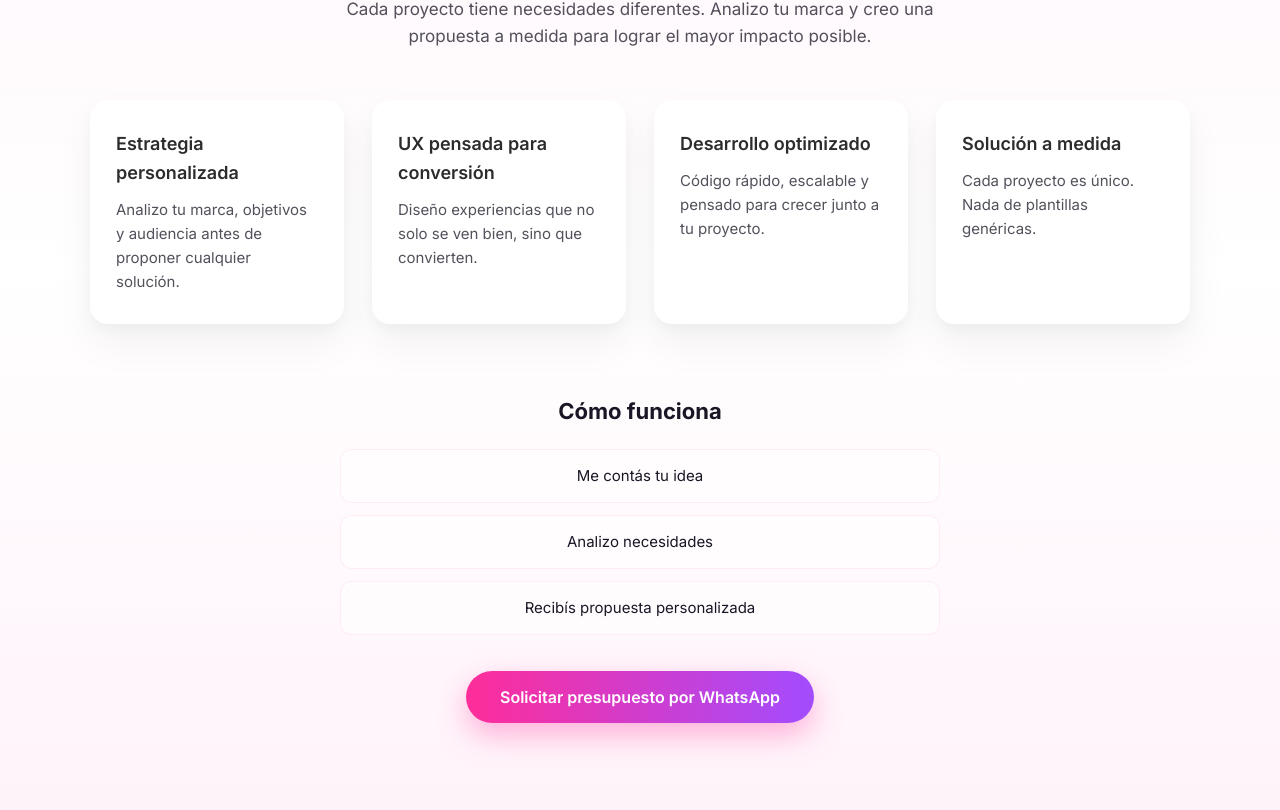
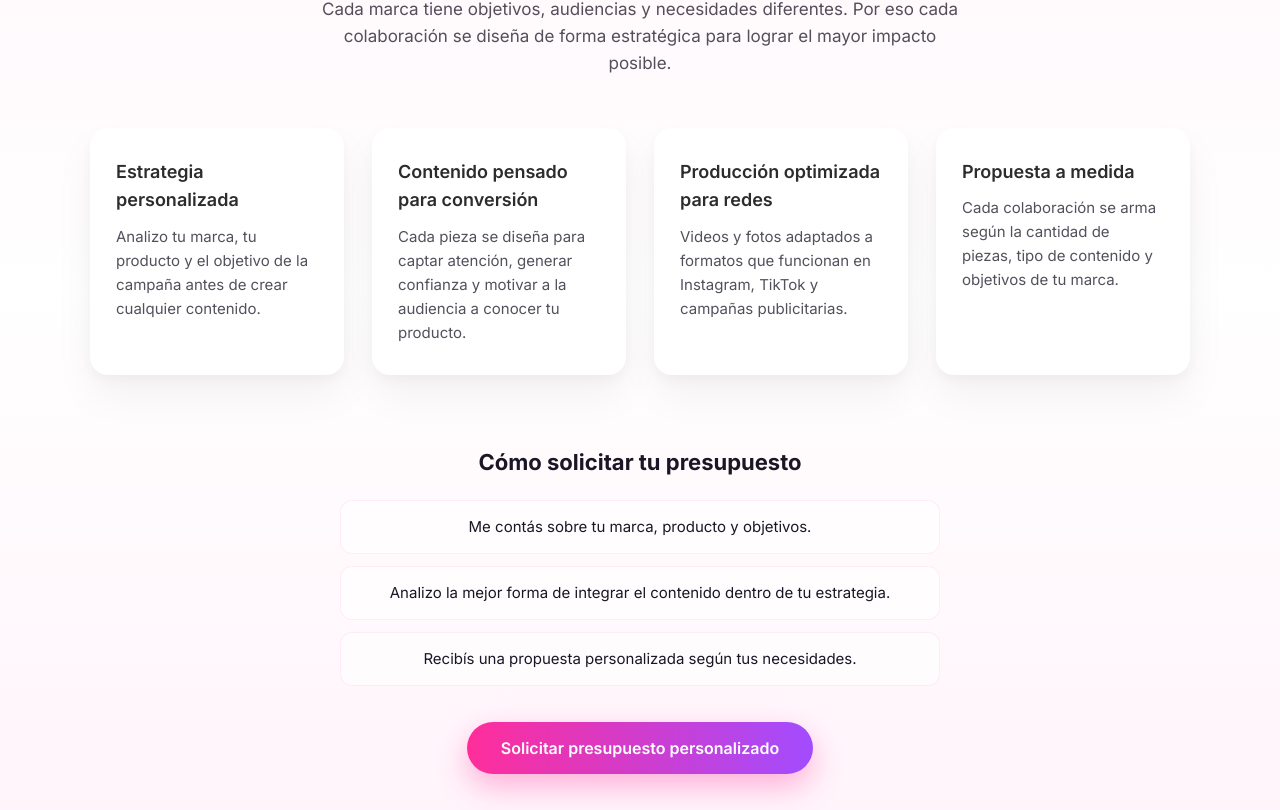
Before and after one commit to reqini/Lali-Mirabel, a React (Vite) app: page / in a window 1280 px wide. Shown: the part 5370-6180 px from the top of the page. Built offline with nearby package versions, Linux system fonts and the light colour scheme.

Commit message:
agregados finales 2

```diff
--- a/src/components/Stats/Stats.tsx
+++ b/src/components/Stats/Stats.tsx
@@ -1,32 +1,28 @@
 import { motion } from "framer-motion";
 import "./Stats.css";
 
-export function Stats() {
-  const features = [
-    {
-      title: "Estrategia personalizada",
-      description: "Analizo tu marca, objetivos y audiencia antes de proponer cualquier solución.",
-    },
-    {
-      title: "UX pensada para conversión",
-      description: "Diseño experiencias que no solo se ven bien, sino que convierten.",
-    },
-    {
-      title: "Desarrollo optimizado",
-      description: "Código rápido, escalable y pensado para crecer junto a tu proyecto.",
-    },
-    {
-      title: "Solución a medida",
-      description: "Cada proyecto es único. Nada de plantillas genéricas.",
-    },
-  ];
+interface Feature {
+  title: string;
+  description: string;
+}
 
-  const steps = [
-    "Me contás tu idea",
-    "Analizo necesidades",
-    "Recibís propuesta personalizada",
-  ];
+interface CustomQuoteContent {
+  title: string;
+  description: string;
+  features: Feature[];
+  processTitle: string;
+  steps: string[];
+  cta: {
+    text: string;
+    link: string;
+  };
+}
 
+interface StatsProps {
+  content: CustomQuoteContent;
+}
+
+export function Stats({ content }: StatsProps) {
   return (
     <motion.section
       className="customQuote"
@@ -36,15 +32,12 @@ export function Stats() {
       transition={{ duration: 0.5 }}
     >
       <div className="customQuote__header">
-        <h2>Presupuesto personalizado</h2>
-        <p>
-          Cada proyecto tiene necesidades diferentes. Analizo tu marca y creo
-          una propuesta a medida para lograr el mayor impacto posible.
-        </p>
+        <h2>{content.title}</h2>
+        <p>{content.description}</p>
       </div>
 
       <div className="customQuote__features">
-        {features.map((feature, i) => (
+        {content.features.map((feature, i) => (
           <motion.div
             key={feature.title}
             className="customQuote__card"
@@ -59,17 +52,17 @@ export function Stats() {
       </div>
 
       <div className="customQuote__process">
-        <h3>Cómo funciona</h3>
+        <h3>{content.processTitle}</h3>
+
         <ol>
-          {steps.map((step) => (
-            <li key={step}>{step}</li>
+          {content.steps.map((step, i) => (
+            <li key={i}>{step}</li>
           ))}
         </ol>
       </div>
 
       <div className="customQuote__cta">
         <motion.a
-          /* href="https://wa.me/5491164225499?text=Hola%20Lali%2C%20quiero%20consultar%20sobre%20un%20presupuesto%20para%20contenido%20UGC" */
           href="https://wa.me/5491164225499?text=Hola%20Lali%2C%20estuve%20viendo%20tu%20portfolio%20y%20me%20gustar%C3%ADa%20recibir%20un%20presupuesto%20personalizado%20para%20crear%20contenido%20UGC%20para%20mi%20marca.%20%C2%BFPodemos%20hablar%20sobre%20la%20idea%20y%20los%20objetivos%20de%20la%20campa%C3%B1a%3F"
           target="_blank"
           rel="noopener noreferrer"
@@ -77,7 +70,7 @@ export function Stats() {
           whileHover={{ scale: 1.05, y: -4 }}
           whileTap={{ scale: 0.95 }}
         >
-          Solicitar presupuesto por WhatsApp
+          {content.cta.text}
         </motion.a>
       </div>
     </motion.section>
```
